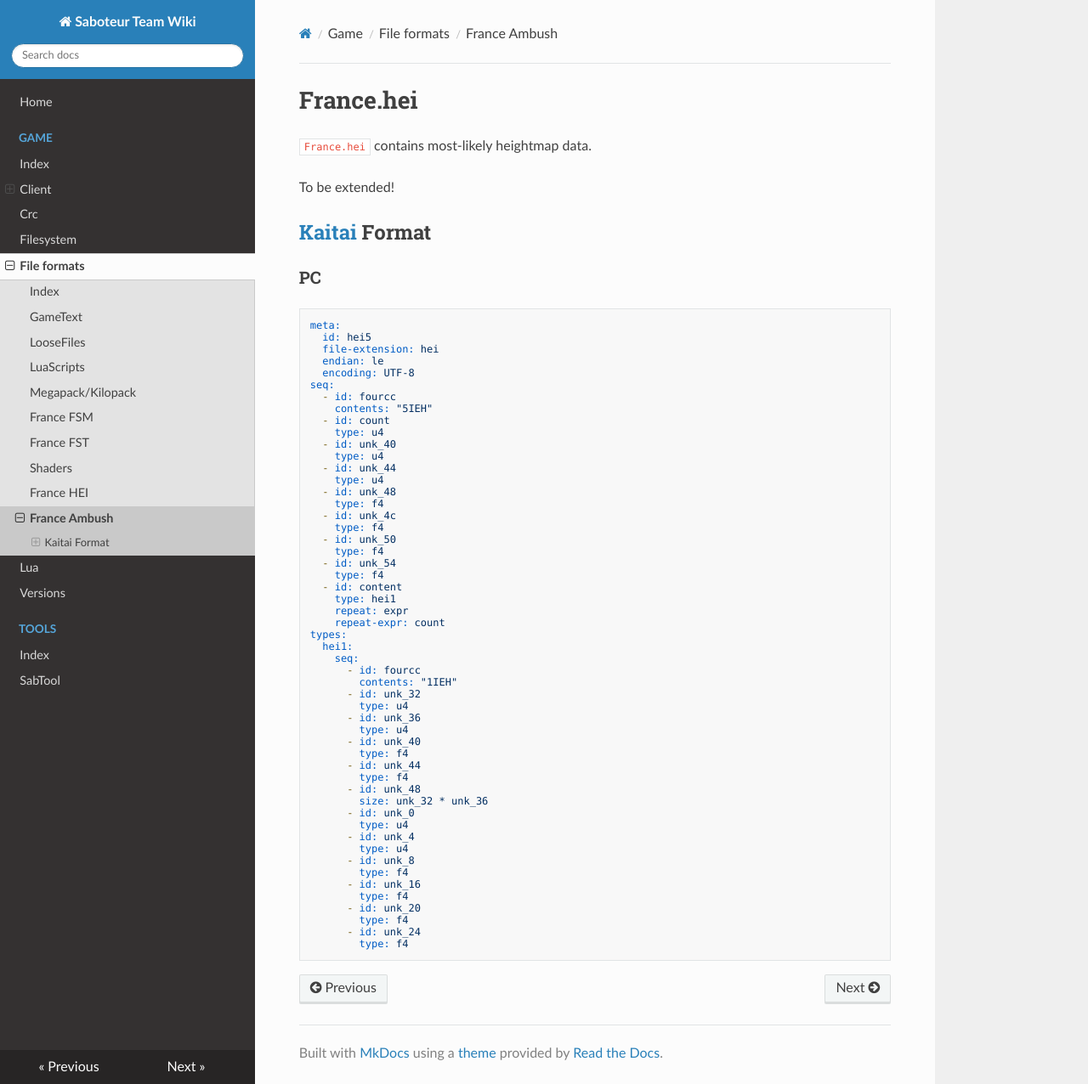
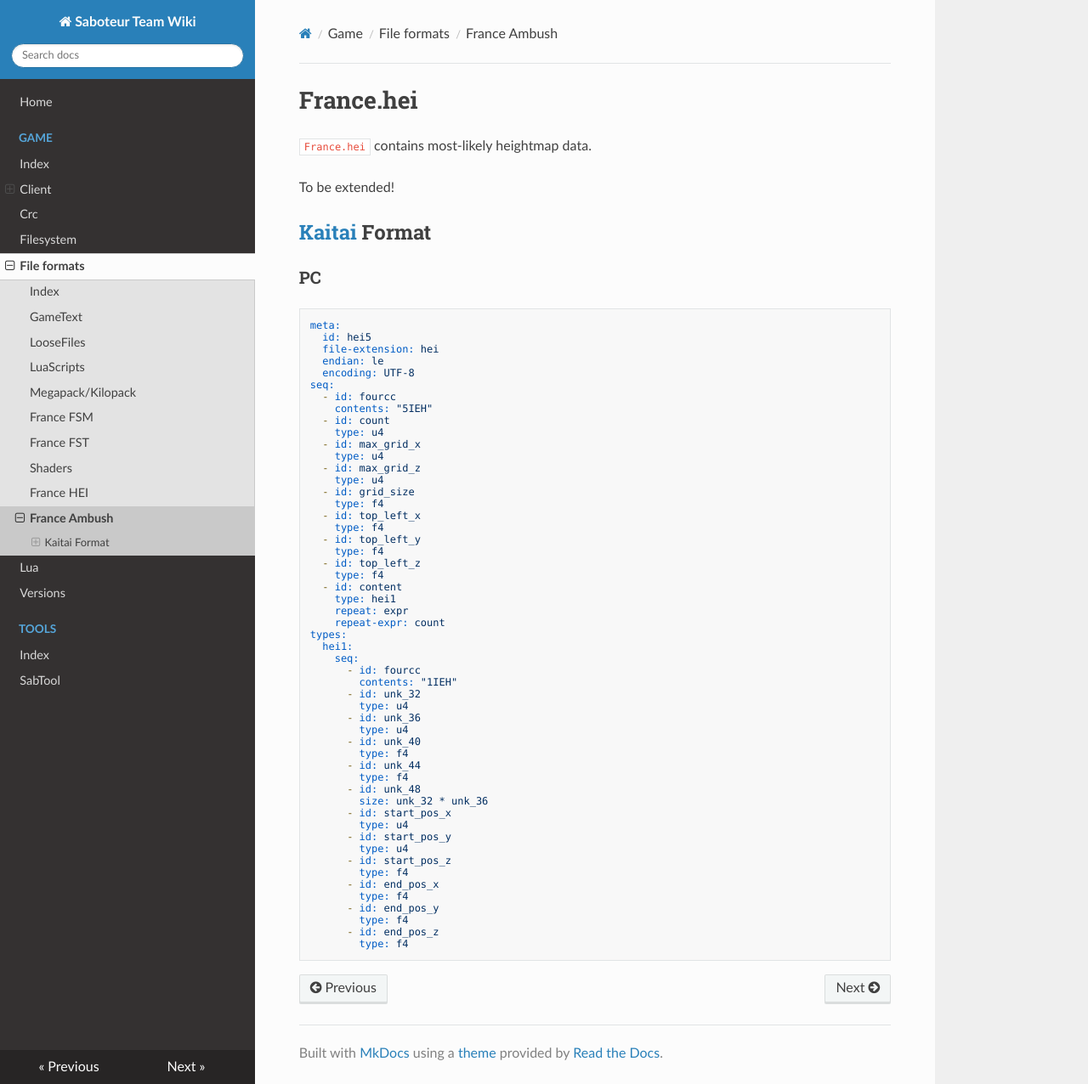
Before and after one commit to saboteur-team/docs, an MkDocs documentation site: the page built from docs/game/formats/france_hei.md, in a window 1280 px wide and 1276 px high. Shown: the whole window at 85% size. Built offline with MkDocs 1.6.1, drawn with Linux system fonts in a browser that asks for light colours; nearby versions of some CDN libraries.

Commit message:
Update some fields

````diff
--- a/docs/game/formats/france_hei.md
+++ b/docs/game/formats/france_hei.md
@@ -19,17 +19,17 @@ seq:
     contents: "5IEH"
   - id: count
     type: u4
-  - id: unk_40
+  - id: max_grid_x
     type: u4
-  - id: unk_44
+  - id: max_grid_z
     type: u4
-  - id: unk_48
+  - id: grid_size
     type: f4
-  - id: unk_4c
+  - id: top_left_x
     type: f4
-  - id: unk_50
+  - id: top_left_y
     type: f4
-  - id: unk_54
+  - id: top_left_z
     type: f4
   - id: content
     type: hei1
@@ -50,16 +50,16 @@ types:
         type: f4
       - id: unk_48
         size: unk_32 * unk_36
-      - id: unk_0
+      - id: start_pos_x
         type: u4
-      - id: unk_4
+      - id: start_pos_y
         type: u4
-      - id: unk_8
+      - id: start_pos_z
         type: f4
-      - id: unk_16
+      - id: end_pos_x
         type: f4
-      - id: unk_20
+      - id: end_pos_y
         type: f4
-      - id: unk_24
+      - id: end_pos_z
         type: f4
 ```
````
